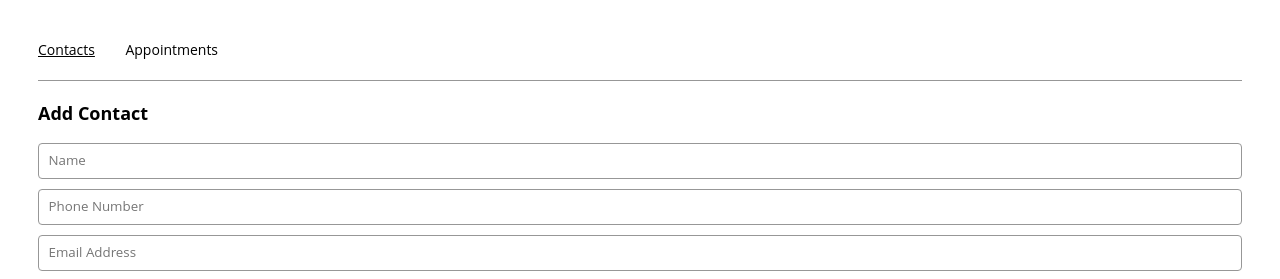
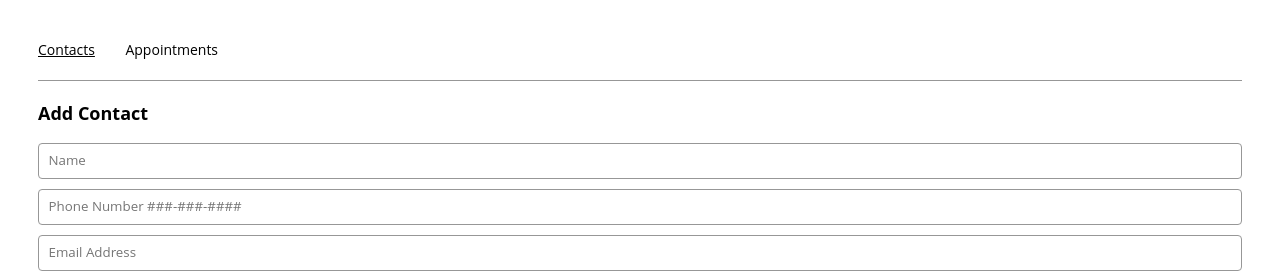
Before and after one commit to n8patterson/appointment-planner, a React (Create React App) app: page /contacts in a window 1280 px wide. Shown: the top 279 px of the page. Built offline with nearby package versions, Linux system fonts and the light colour scheme.

Commit message:
update contact tile

```diff
--- a/src/components/contactForm/ContactForm.js
+++ b/src/components/contactForm/ContactForm.js
@@ -20,7 +20,7 @@ export const ContactForm = ({
       <input
         type='tel'
         value={phone}
-        placeholder='Phone Number'
+        placeholder='Phone Number ###-###-####'
         pattern='[1-9][0-9]{2}-[1-9][0-9]{2}-[0-9]{4}'
         onChange={({ target }) => setPhone(target.value)}
       ></input>
--- a/src/components/tileList/TileList.js
+++ b/src/components/tileList/TileList.js
@@ -1,9 +1,12 @@
-import React from "react";
+import React from 'react';
+import { Tile } from '../tile/Tile';
 
-export const TileList = () => {
+export const TileList = ({ contacts }) => {
   return (
     <div>
-
+      {contacts.map((contact, i) => {
+        return <Tile contact={contact} key={i} />;
+      })}
     </div>
   );
 };
--- a/src/containers/contactsPage/ContactsPage.js
+++ b/src/containers/contactsPage/ContactsPage.js
@@ -54,7 +54,7 @@ export const ContactsPage = ({ contacts, handleAddContact }) => {
       <hr />
       <section>
         <h2>Contacts</h2>
-        <TileList contact={contacts}/>
+        <TileList contacts={contacts}/>
       </section>
     </div>
   );
```
